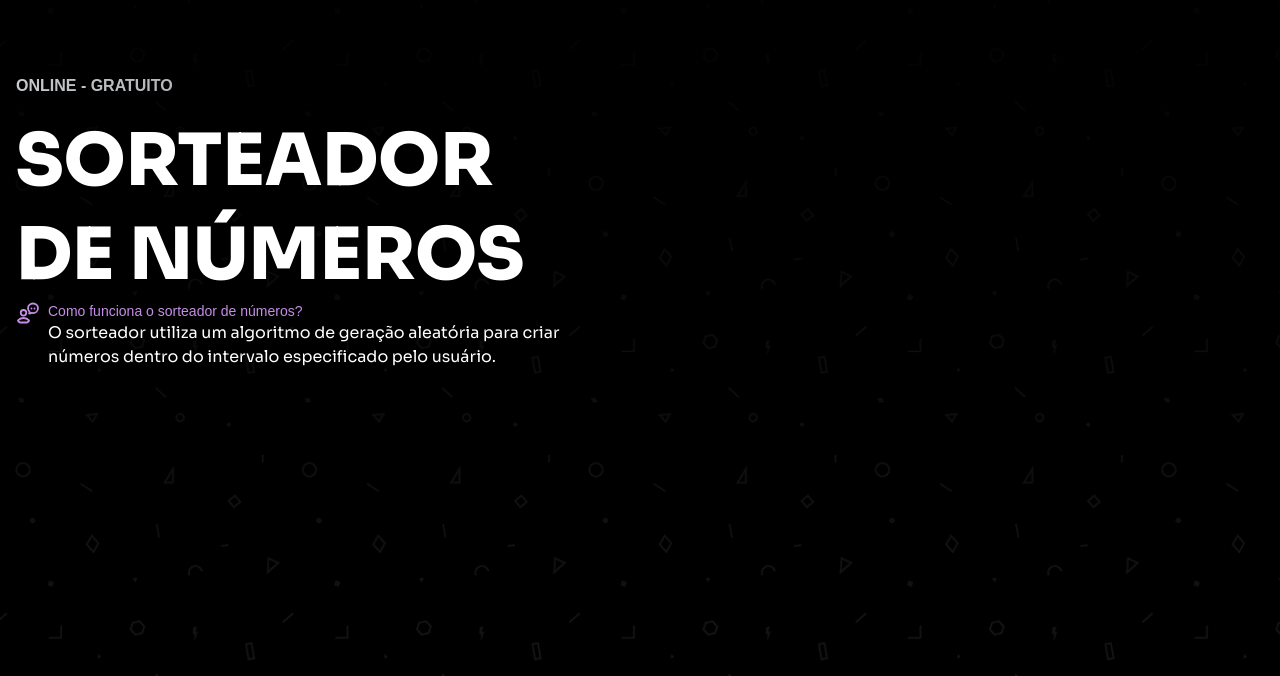
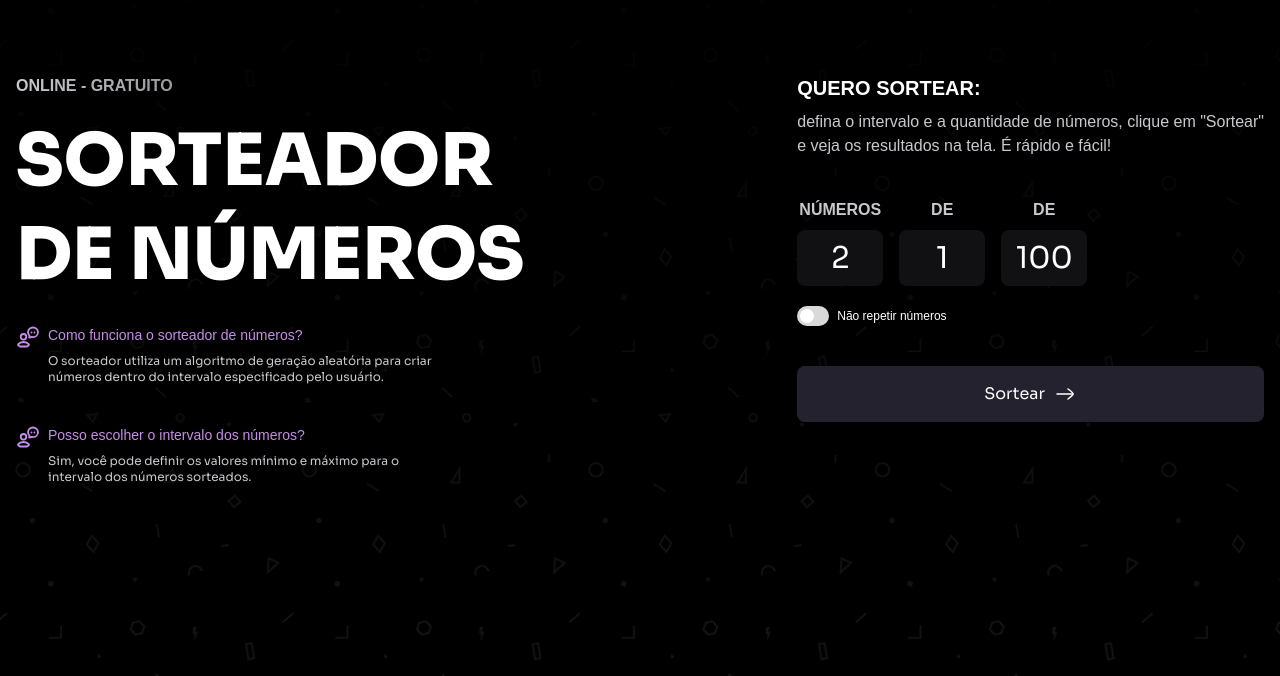
Before and after one commit to d3vnicolas/random-numbers, a website: page index.html in a window 1280 px wide. Shown: the part 124-800 px from the top of the page. Drawn offline with Linux system fonts and the light colour scheme; a web font is replaced by a local one.

Commit message:
feat: add number sorting form to homepage

```diff
--- a/index.html
+++ b/index.html
@@ -12,8 +12,8 @@
       <img class="w-full max-w-43" src="./public/images/logo.png" alt="Logo Numbers" />
     </header>
     <main>
-      <section>
-        <div class="container mx-auto max-w-7xl">
+      <section class="container mx-auto flex max-w-7xl justify-between">
+        <div>
           <p
             class="from-content-secondary to-bg-gray font-roboto mb-4 bg-linear-to-r bg-clip-text text-base font-bold text-transparent uppercase"
           >
@@ -25,25 +25,110 @@
           </h1>
           <div class="flex">
             <ul>
-              <li class="flex">
+              <li class="mt-6 flex">
                 <img
                   src="./public/images/icons/icon-chat.svg"
                   alt="Ícone de mensagem"
                   class="mr-2 inline h-6 w-6"
                 />
                 <div class="mb-4 flex flex-col">
-                  <h4 class="text-bg-brand font-roboto font-medium/[150%] text-sm">
+                  <h4 class="text-bg-brand font-roboto mb-2 text-sm font-medium">
                     Como funciona o sorteador de números?
                   </h4>
-                  <p>
+                  <p class="text-content-secondary text-xs">
                     O sorteador utiliza um algoritmo de geração aleatória para criar <br />
                     números dentro do intervalo especificado pelo usuário.
+                  </p>
+                </div>
+              </li>
+              <li class="mt-6 flex">
+                <img
+                  src="./public/images/icons/icon-chat.svg"
+                  alt="Ícone de mensagem"
+                  class="mr-2 inline h-6 w-6"
+                />
+                <div class="mb-4 flex flex-col">
+                  <h4 class="text-bg-brand font-roboto mb-2 text-sm font-medium">
+                    Posso escolher o intervalo dos números?
+                  </h4>
+                  <p class="text-content-secondary text-xs">
+                    Sim, você pode definir os valores mínimo e máximo para o <br />
+                    intervalo dos números sorteados.
                   </p>
                 </div>
               </li>
             </ul>
           </div>
         </div>
+        <div>
+          <h6 class="font-roboto mb-2 text-xl font-bold uppercase">Quero Sortear:</h6>
+          <p class="font-roboto text-content-secondary mb-10 text-base font-medium tracking-normal">
+            defina o intervalo e a quantidade de números, clique em "Sortear"<br />
+            e veja os resultados na tela. É rápido e fácil!
+          </p>
+          <form>
+            <fieldset class="mb-5 flex gap-4">
+              <div class="flex flex-col items-center gap-2">
+                <label class="label-settings" for="numbers">Números</label>
+                <input
+                  class="input-settings"
+                  type="text"
+                  id="numbers"
+                  value="2"
+                  maxlength="9"
+                  step="1"
+                  required
+                />
+              </div>
+              <div class="flex flex-col items-center gap-2">
+                <label class="label-settings" for="numbers">De</label>
+                <input
+                  class="input-settings"
+                  type="text"
+                  id="numbersfrom"
+                  value="1"
+                  maxlength="99"
+                  step="1"
+                  required
+                />
+              </div>
+              <div class="flex flex-col items-center gap-2">
+                <label class="label-settings" for="numbers">De</label>
+                <input
+                  class="input-settings"
+                  type="text"
+                  id="numbersto"
+                  value="100"
+                  maxlength="100"
+                  step="1"
+                  required
+                />
+              </div>
+            </fieldset>
+            <fieldset class="mb-10">
+              <label class="ns-toggle">
+                <input type="checkbox" class="peer" />
+                <span class="ns-slider"></span>
+                <p class="font-roboto text-content-primary inline text-xs font-normal">
+                  Não repetir números
+                </p>
+              </label>
+            </fieldset>
+            <fieldset>
+              <button
+                class="bg-bg-tertiary flex h-14 w-full cursor-pointer items-center justify-center gap-2 rounded-lg"
+                type="submit"
+              >
+                Sortear
+                <img
+                  class="aspect-square w-6"
+                  src="./public/images/icons/icon-arrow-right.svg"
+                  alt=""
+                />
+              </button>
+            </fieldset>
+          </form>
+        </div>
       </section>
     </main>
     <script type="module" src="script.js"></script>
```
